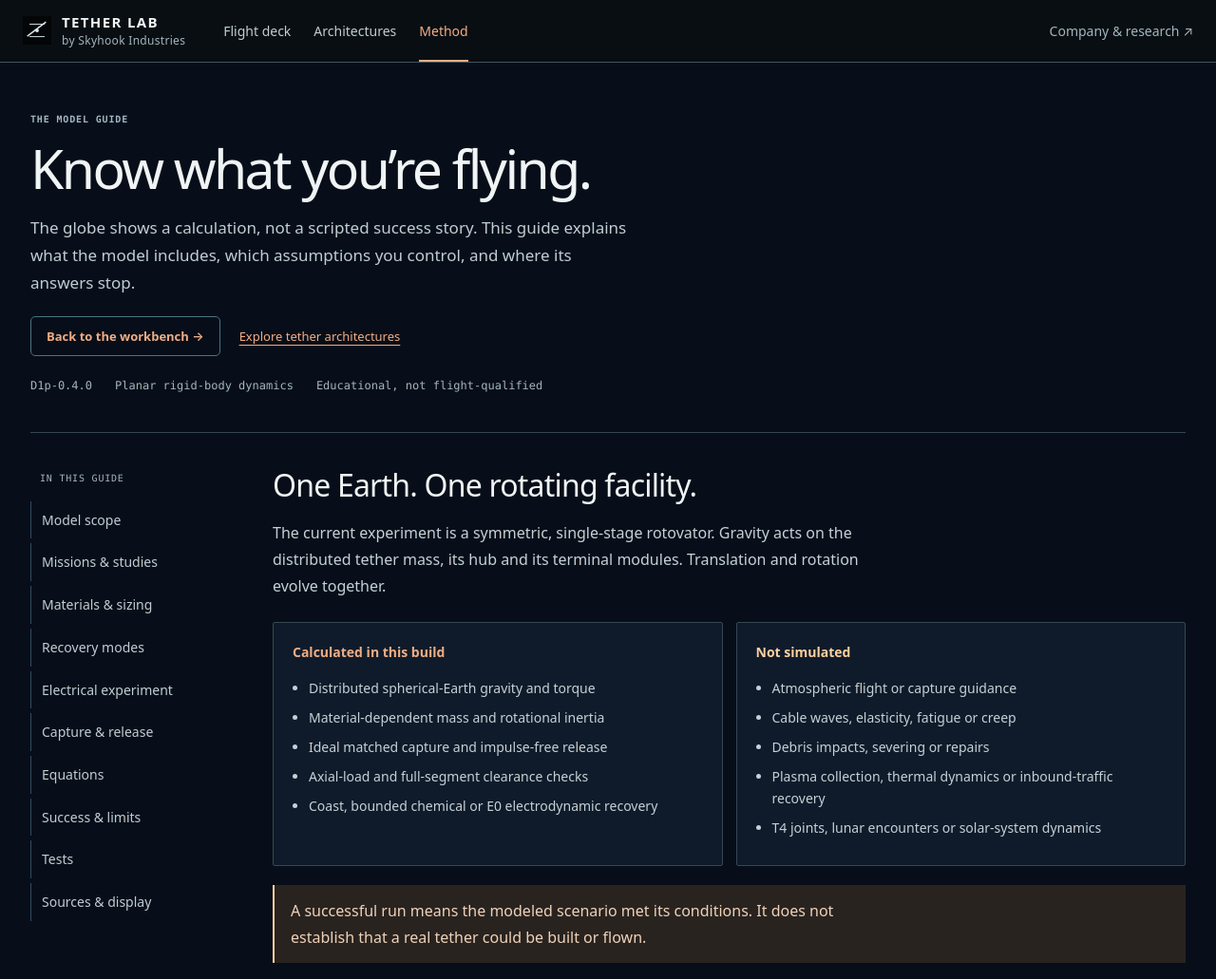
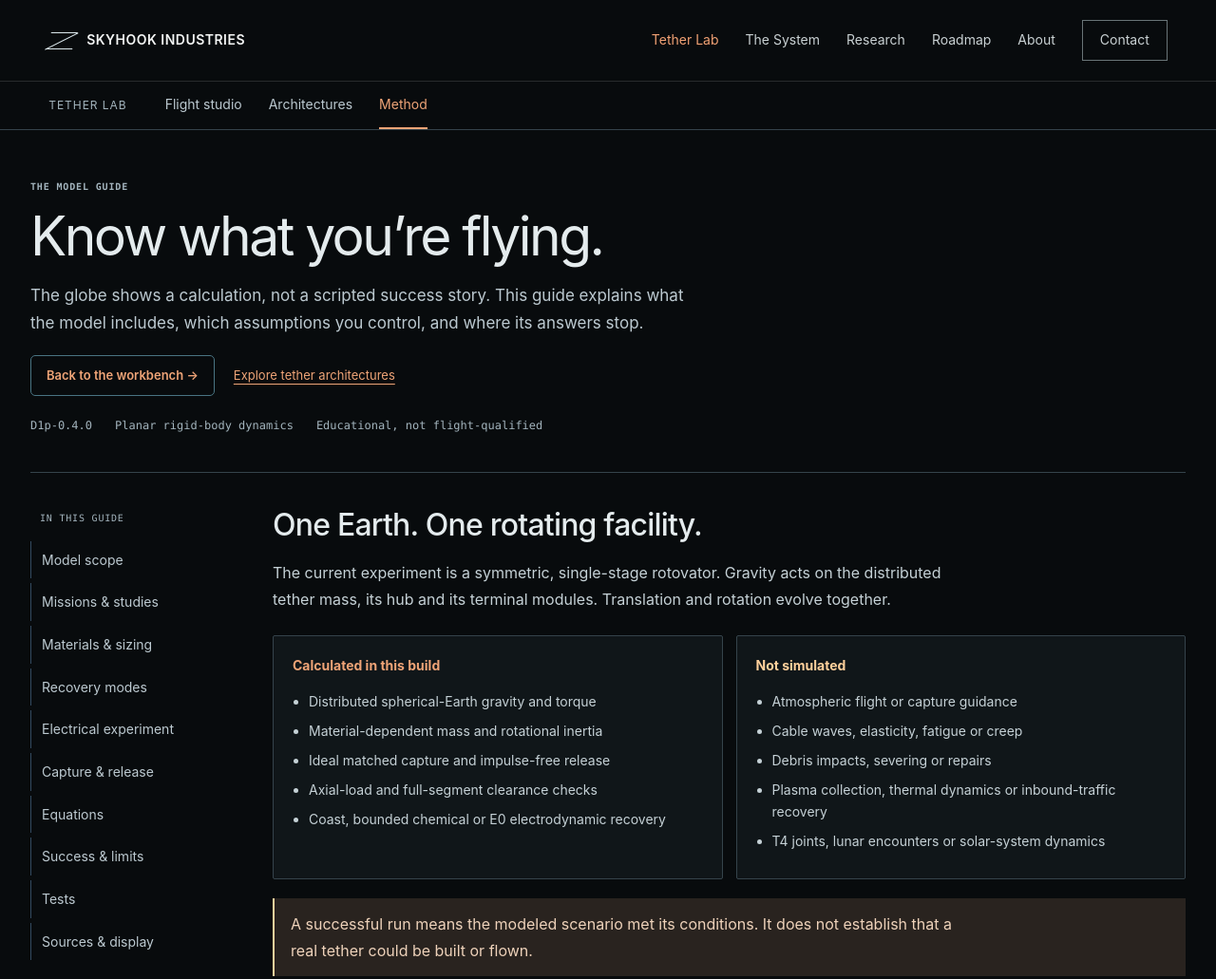
Before and after one commit to RelyOnFire/skyhook-industries, an Astro site: page /lab/method in a window 1280 px wide. Shown: the top 1031 px of the page at 95% size. Built offline with nearby package versions, Linux system fonts and the light colour scheme; Astro itself is replaced by a stand-in of ours.

Commit message:
Unify Skyhook navigation and lab styling; distinguish homepage actions

```diff
--- /dev/null
+++ b/src/components/SiteHeader.astro
@@ -0,0 +1,37 @@
+---
+const path = Astro.url.pathname;
+const nav = [['Tether Lab', '/lab/'], ['The System', '/system/'], ['Research', '/research/'], ['Roadmap', '/roadmap/'], ['About', '/about/'], ['Contact', '/contact/']];
+const current = (href: string) => path === href;
+const active = (href: string) => current(href) || (href === '/lab/' && path.startsWith('/lab/'));
+---
+<header class="brand-header">
+  <a class="brand-wordmark" href="/" aria-label="Skyhook Industries home" aria-current={path === '/' ? 'page' : undefined}>
+    <span class="brand-symbol" aria-hidden="true"><i></i></span><span>Skyhook Industries</span>
+  </a>
+  <nav class="brand-links" aria-label="Primary navigation">
+    {nav.map(([label, href]) => <a class:list={{active:active(href)}} href={href} aria-current={current(href) ? 'page' : undefined}>{label}</a>)}
+  </nav>
+  <details class="brand-mobile">
+    <summary>Menu</summary>
+    <nav aria-label="Mobile navigation">
+      {nav.map(([label, href]) => <a class:list={{active:active(href)}} href={href} aria-current={current(href) ? 'page' : undefined}>{label}</a>)}
+    </nav>
+  </details>
+</header>
+<style>
+  .brand-header{box-sizing:border-box;position:relative;z-index:50;display:flex;align-items:center;justify-content:space-between;gap:24px;min-height:86px;padding:20px 4vw;border-bottom:1px solid #ffffff21;background:#080b0d;color:#f4f6f5;font-family:Inter,ui-sans-serif,system-ui,-apple-system,BlinkMacSystemFont,"Segoe UI",sans-serif}
+  .brand-wordmark{display:inline-flex;align-items:center;gap:12px;color:#f4f6f5;text-decoration:none;font-size:14px;font-weight:600;line-height:1.2;letter-spacing:.035em;text-transform:uppercase;white-space:nowrap}
+  .brand-symbol{position:relative;width:28px;height:18px;border-block:1px solid #dce9ed;transform:skew(-18deg);flex-shrink:0}
+  .brand-symbol i{position:absolute;width:34px;height:1px;background:#dce9ed;left:-3px;top:8px;transform:rotate(-31deg)}
+  .brand-links{display:flex;align-items:center;gap:28px;font-size:14px;line-height:1.2}
+  .brand-links a,.brand-mobile a{color:#c9d1d3;text-decoration:none}
+  .brand-links a:last-child{border:1px solid #697477;padding:12px 18px}
+  .brand-links a:hover,.brand-links a.active,.brand-mobile a:hover,.brand-mobile a.active{color:#f1a174}
+  .brand-mobile{display:none;position:relative;font-size:14px}
+  .brand-mobile summary{cursor:pointer;padding:8px 0}
+  .brand-mobile nav{position:absolute;right:0;top:40px;min-width:190px;display:grid;padding:12px;background:#101619;border:1px solid #37434b}
+  .brand-mobile a{padding:11px 12px}
+  a:focus-visible,summary:focus-visible{outline:2px solid #f1a174;outline-offset:5px}
+  @media(max-width:1000px){.brand-links{display:none}.brand-mobile{display:block}}
+  @media(max-width:700px){.brand-header{min-height:72px;padding:18px 20px;gap:12px}.brand-wordmark{font-size:12px;gap:9px}.brand-symbol{width:25px}}
+</style>
--- a/src/lab/Lab.tsx
+++ b/src/lab/Lab.tsx
@@ -215,7 +215,7 @@ export default function Lab() {
   }, [focusScene]);
   const diagnosis=result?diagnose(result):null;
   return <main className={`lab-app mobile-${mobile}${focusScene?' focus-scene':''}`} id="lab-content">
-    <div className="workbench-bar"><div><p className="micro">EARTH / SINGLE-STAGE ROTOVATOR</p><h1>Flight studio<span className="model-tag">{MODEL}</span></h1></div>
+    <div className="workbench-bar"><div><p className="micro">EARTH / SINGLE-STAGE ROTOVATOR</p><h1>Tether Lab<span className="model-tag">{MODEL}</span></h1></div>
       <div className="workbench-actions"><button className="open-missions" onClick={()=>setModal('missions')}>Flight school</button><button className="open-study" onClick={()=>{setPlaying(false);setModal('study');}} disabled={busy||hasInvalidInput}>Trade study</button><button onClick={save}>Save</button><button onClick={load}>Load</button><button className="share-design" onClick={share}>Share design <span aria-hidden="true">↗</span></button></div>
     </div>
     <div className="experiment-strip" aria-label="Experiment presets"><span>START WITH</span>{PRESETS.map((p, i) => <button key={p.id} onClick={() => { setChallenge(null);challengeRef.current=null;setGuide(null);adopt({ ...p.design }); setMobile('fly'); }} title={p.description}>
--- a/src/lab/lab.css
+++ b/src/lab/lab.css
@@ -7,7 +7,6 @@
 @import "./styles/experience.css";
 @import "./styles/objects.css";
 @import "./styles/electrical.css";
-@import "./styles/orbital-theme.css";
 
 /* Keep filled catalogue links legible after the generic link treatment. */
 a.button-link.primary { color: #07131c; }
--- a/src/lab/styles/orbital-theme.css
+++ b/src/lab/styles/orbital-theme.css
@@ -1,2 +1,50 @@
 /* Presentation only: the flight model, state, and numerical outputs are unchanged. */
 :root{--lab-bg:#090e12;--lab-panel:#111c23;--lab-raised:#192832;--lab-line:#354751;--lab-text:#f0f4f4;--lab-soft:#c0cdd3;--lab-muted:#a3b5bf;--lab-cyan:#f1ad84;--lab-amber:#ffd19c}.lab-chrome{background:#090e12;border-bottom-color:#42535b}.lab-logo b{letter-spacing:.09em}.lab-logo small{font-size:12px}.lab-chrome nav a{font-size:14px}.company-link{font-size:14px}.workbench-bar h1{font-weight:450;letter-spacing:-.045em}.guide-header h1{font-weight:400;max-width:20ch}.guide-header{padding-bottom:42px}.guide-section h2{font-weight:450;font-size:32px}.guide-section p,.guide-section li{font-size:16px;color:#c5d1d6}.guide-nav{font-size:14px}.scope-box,.architecture-card,.guide-details,.catalogue-note{border-radius:2px}.guide-meta,.source-record>a,.architecture-content .source-link{font-size:12px}.architecture-content p{font-size:15px}.architecture-content dl{font-size:13px}.scope-box li,.guide-details p{font-size:14px}.guide-note p{color:#eed2ba}.guide-note{background:#29231f}.button-link.primary,button.primary{background:#f1ad84;border-color:#f1ad84;color:#10191e}.button-link.primary:hover,button.primary:hover:not(:disabled){background:#ffccac;border-color:#ffccac}.guide-section strong{color:#f3f6f6}.lab-chrome nav a:hover,.lab-chrome nav a[aria-current]{color:#f1ad84;border-color:#f1ad84}@media(max-width:600px){.lab-chrome nav a{font-size:13px}.guide-section h2{font-size:27px}}
+
+/* Shared Skyhook identity; imported after all application styles. */
+.lab-body {
+  --lab-bg: #080b0d;
+  --lab-panel: #101619;
+  --lab-raised: #1b242a;
+  --lab-line: #35434b;
+  --lab-text: #e4ebed;
+  --lab-soft: #bcc9d0;
+  --lab-muted: #a3b4bd;
+  --lab-cyan: #efa477;
+  --lab-sans: Inter,ui-sans-serif,system-ui,-apple-system,BlinkMacSystemFont,"Segoe UI",sans-serif;
+  background: var(--lab-bg);
+  font-family: var(--lab-sans);
+}
+.lab-section-nav {display:flex;align-items:center;gap:28px;padding:0 4vw;min-height:48px;border-bottom:1px solid var(--lab-line);background:#080b0d;font-size:14px}
+.lab-section-nav>span {color:var(--lab-muted);font-size:12px;letter-spacing:.08em;text-transform:uppercase;margin-right:12px}
+.lab-section-nav a {padding:13px 0;color:var(--lab-soft);text-decoration:none;border-bottom:2px solid transparent}
+.lab-section-nav a[aria-current],.lab-section-nav a:hover {color:var(--lab-cyan);border-color:var(--lab-cyan)}
+.lab-app {padding-top:28px;}
+.workbench-bar h1 {font-size:32px;font-weight:400;letter-spacing:-.035em;line-height:1.15}
+.lab-panel,.lab-modal,.mission-choice,.flight-invitation,.mission-banner,.workspace-mobile-tabs {border-radius:3px;border-color:var(--lab-line)}
+.flight-invitation,.mission-banner,.mission-choice {background:linear-gradient(110deg,#172025,#101619)}
+.lab-modal,.flight-console,.mission-narration,.design-summary,.scene-toolbar {background:#101619}
+.scene-box {background:radial-gradient(ellipse at 45% 45%,#26343b55,transparent 65%),#080b0d}
+.material-card,.extended-switch,.guided-replay,.brief-hint {background:#1b252a}
+select,input[type=number],input[readonly],.segmented,.recovery-options button {background:#0c1216;border-color:#43535c}
+.control-tabs button[aria-pressed=true],.segmented button[aria-pressed=true],.workspace-mobile-tabs button[aria-pressed=true],.recovery-options button[aria-pressed=true] {background:#30271f;color:var(--lab-cyan)}
+.lab-body button {border-radius:3px}
+.lab-body button:hover:not(:disabled) {background:#29353b;border-color:#798a92}
+.lab-body button.primary,.lab-body button.run-design,.lab-body .play-button {background:var(--lab-cyan);color:#13191c;border-color:var(--lab-cyan)}
+.lab-body button.primary:hover:not(:disabled),.lab-body button.run-design:hover:not(:disabled),.lab-body .play-button:hover:not(:disabled) {background:#ffd1b3;border-color:#ffd1b3}
+.workbench-actions .open-missions,.workbench-actions .share-design {color:var(--lab-cyan);border-color:#85684f;background:transparent}
+.workbench-actions .open-study {background:var(--lab-raised)}
+.scene-tools button,.camera-actions button,.camera-reset,.plane-zoom button {background:#101619ed;border-color:#485963}
+.world-label {background:#101619e6;border-color:#b7c6cd;color:#e4ebed}
+.cargo-label {border-color:var(--lab-amber);color:var(--lab-amber)}
+.replay-actions button {border-color:var(--lab-line);color:var(--lab-soft)}
+.flight-invitation p,.mission-choice>p,.debrief-lead p,.modal-intro,.study-disclosure {color:var(--lab-soft)}
+.modal-heading .micro,.brief-rules dt,.receipt span,.modal-footnote,.debrief-boundary {color:var(--lab-muted)}
+.receipt strong,.brief-rules dd {color:var(--lab-text)}
+.field-heading,.lab-select,.lab-select select,.control-tabs button,.recovery-options b,.panel-heading h2 {font-size:14px}
+.control-hint,.material-card p,.control-intro p,.mission-narration p {font-size:13px;line-height:1.65}
+.workbench-bar .micro,.model-tag,.scene-caption,.replay-actions span {font-size:12px}
+.lab-body :focus-visible {outline-color:#efa477}
+/* Accommodate the shared header without adding another screenful of empty space. */
+@media(min-width:1180px){.lab-workspace{height:calc(100svh - 380px);min-height:620px;max-height:1100px}}
+@media(max-width:800px){.lab-app{padding-top:20px}.lab-section-nav{gap:18px;padding:0 16px;overflow-x:auto;white-space:nowrap}.lab-section-nav>span{display:none}.workbench-bar h1{font-size:26px}.lab-section-nav a{font-size:14px}.workbench-bar .micro{font-size:11px}}
--- a/src/layouts/LabLayout.astro
+++ b/src/layouts/LabLayout.astro
@@ -1,8 +1,10 @@
 ---
 import '../lab/lab.css';
+import '../lab/styles/orbital-theme.css';
+import SiteHeader from '../components/SiteHeader.astro';
 interface Props { title: string; description: string; active?: 'lab' | 'method' | 'architectures'; }
 const { title, description, active = 'lab' } = Astro.props;
-const links = [ ['lab', 'Flight deck', '/lab/'], ['architectures', 'Architectures', '/lab/architectures/'], ['method', 'Method', '/lab/method/'] ];
+const links = [ ['lab', 'Flight studio', '/lab/'], ['architectures', 'Architectures', '/lab/architectures/'], ['method', 'Method', '/lab/method/'] ];
 ---
 <!doctype html>
 <html lang="en">
@@ -11,17 +13,17 @@ const links = [ ['lab', 'Flight deck', '/lab/'], ['architectures', 'Architecture
     <meta name="viewport" content="width=device-width, initial-scale=1" />
     <title>{title}</title>
     <meta name="description" content={description} />
-    <meta name="theme-color" content="#080e18" />
+    <meta name="theme-color" content="#080b0d" />
     <meta name="robots" content="noindex,follow" />
     <link rel="icon" href="/favicon.svg" type="image/svg+xml" />
   </head>
   <body class="lab-body">
     <a class="lab-skip" href="#lab-content">Skip to content</a>
-    <header class="lab-chrome">
-      <a class="lab-logo" href="/lab/" aria-label="Tether Lab home"><img src="/favicon.svg" width="30" height="30" alt="" /><span><b>TETHER LAB</b><small>by Skyhook Industries</small></span></a>
-      <nav aria-label="Lab navigation">{links.map(([id, label, href]) => <a href={href} aria-current={active === id ? 'page' : undefined}>{label}</a>)}</nav>
-      <a class="company-link" href="/">Company & research ↗</a>
-    </header>
+    <SiteHeader />
+    <nav class="lab-section-nav" aria-label="Lab navigation">
+      <span>Tether Lab</span>
+      {links.map(([id, label, href]) => <a href={href} aria-current={active === id ? 'page' : undefined}>{label}</a>)}
+    </nav>
     <slot />
   </body>
 </html>
--- a/src/pages/index.astro
+++ b/src/pages/index.astro
@@ -23,9 +23,9 @@ import OrbitalView from '../components/OrbitalView.astro';
     </div>
   </section>
   <section class="lab-invitation">
-    <div class="section-index">02 / MAKE THE TRADEOFFS</div><div class="lab-invite-copy"><h2>Your orbit.<br />Your experiment.</h2><p>Choose a material. Set the payload. Fly the transfer. See what happens to the tether, its orbit, and its energy budget.</p><a class="launch-link" href="/lab/">Open Flight Studio <span>↗</span></a></div>
+    <div class="section-index">02 / MAKE THE TRADEOFFS</div><div class="lab-invite-copy"><h2>Choose a concept.<br />Explore the tradeoffs.</h2><p>Explore rotating tethers, MXER, HASTOL, and T4. See which concepts you can simulate in the Tether Lab and which remain research references.</p><a class="text-link" href="/lab/architectures/">Compare tether concepts <span>↗</span></a></div>
     <div class="lab-window" aria-label="Illustration of an orbital transfer"><div class="window-top"><span>FLIGHT STUDIO</span><span>INTERACTIVE SIMULATION ↗</span></div><div class="orbit-sketch"><i class="sketch-earth"></i><i class="sketch-orbit"></i><i class="sketch-tether"></i><span class="sketch-label">CAPTURE → SWING → RELEASE</span></div><div class="window-bottom"><span>CHEMICAL</span><span>COAST</span><span>ELECTRODYNAMIC</span></div></div>
   </section>
   <section class="research-links"><div class="section-index">03 / OPEN ENGINEERING</div><h2>Ambition needs<br />working assumptions.</h2><p class="research-intro">This is a design study. Explore the calculations, the research that came before, and the questions still open.</p><a href="/reference-architecture/"><span>01</span><div><h3>Reference architecture</h3><p>The 4,000 km study, material assumptions, and ideal mass closure.</p></div><b>↗</b></a><a href="/lab/architectures/"><span>02</span><div><h3>A family of tether concepts</h3><p>Compare the runnable model with MXER, HASTOL, and T4 references.</p></div><b>↗</b></a><a href="/research/"><span>03</span><div><h3>The research record</h3><p>Flight heritage, published studies, and the evidence behind the idea.</p></div><b>↗</b></a><a href="/roadmap/"><span>04</span><div><h3>The engineering ahead</h3><p>Materials, capture, survivability, and recovery.</p></div><b>↗</b></a></section>
-  <section class="new-closing"><p>SKYHOOK INDUSTRIES</p><h2>The next step<br />starts in orbit.</h2><a class="launch-link" href="/lab/">Run an experiment <span>↗</span></a></section>
+  <section class="new-closing"><p>SKYHOOK INDUSTRIES</p><h2>The next step<br />starts in orbit.</h2><a class="text-link" href="/roadmap/">Explore the engineering roadmap <span>↗</span></a></section>
 </ProductionLayout>
```
Also changed, not shown: src/layouts/ProductionLayout.astro (+2 -24 lines), docs/design-references/README.md.
